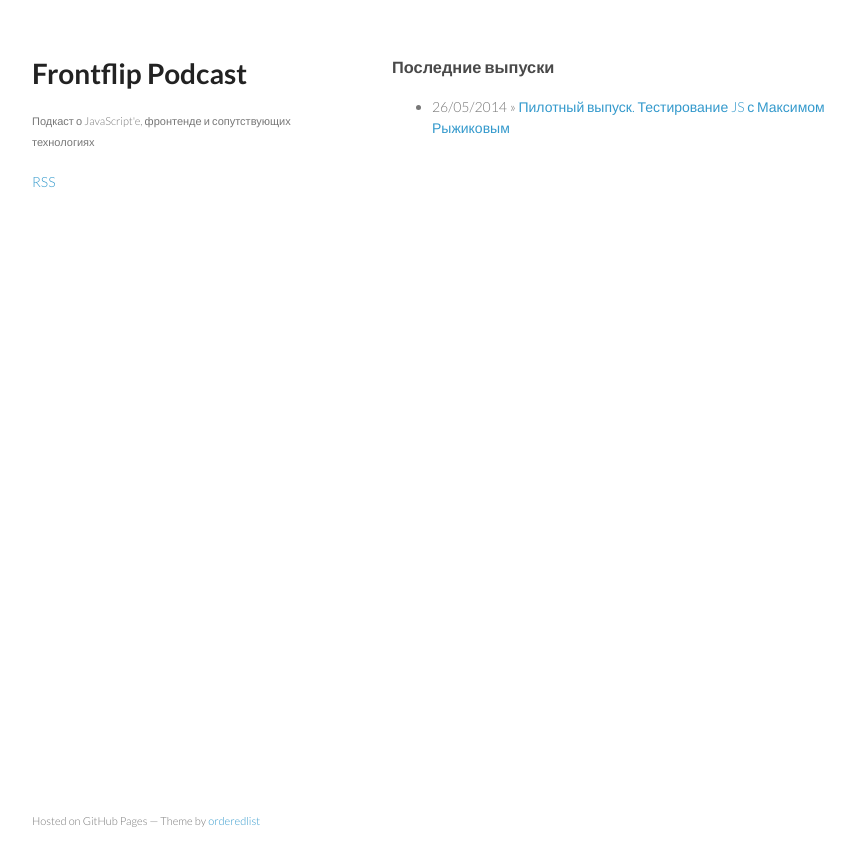
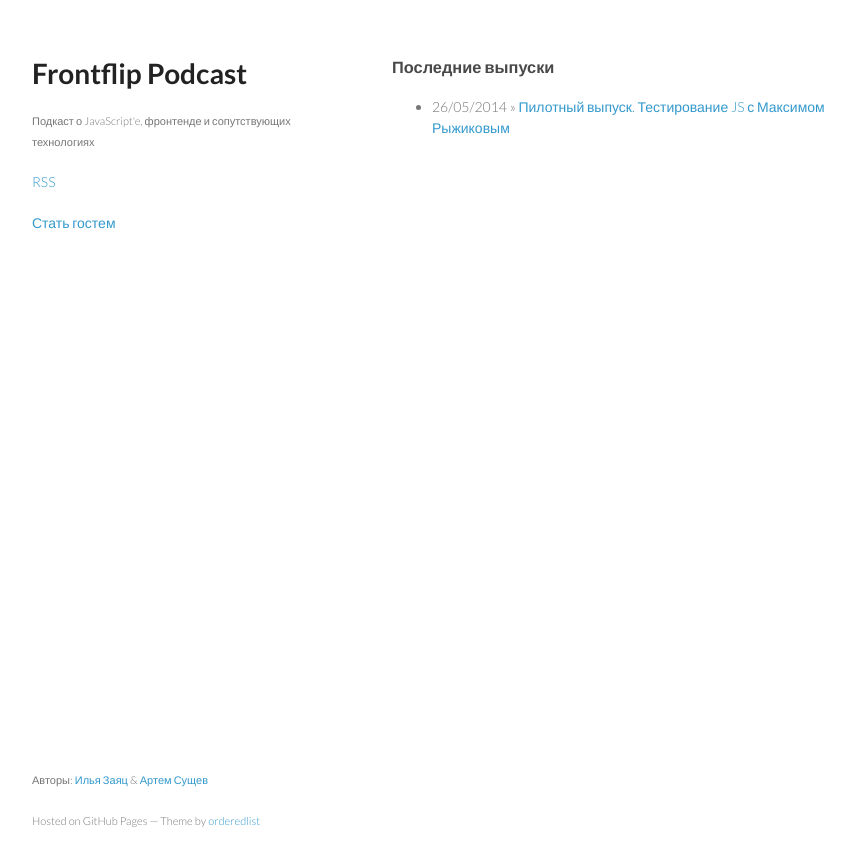
Before and after one commit to frontflip-podcast/frontflip-podcast.github.io, a Jekyll site: the page built from index.markdown, in a window 1280 px wide. Shown: the top 866 px of the page, without its empty margins (178-1033 px from the left). Built offline with Jekyll 4.4.1, drawn with Linux system fonts in a browser that asks for light colours; comment, search, counter and statistics services are not loaded.

Commit message:
added new logo and links to authors

```diff
--- a/_layouts/default.html
+++ b/_layouts/default.html
@@ -18,11 +18,13 @@
         <a href="/"><h1>Frontflip Podcast</h1></a>
         <p><small>Подкаст о JavaScript'e, фронтенде и сопутствующих технологиях</small></p>
         <p><a href="/podcast.xml">RSS</a></p>
+        <p><a href="mailto:somebody32@gmail.com">Стать гостем</a></p>
       </header>
       <section>
         {{ content }}
       </section>
       <footer>
+        <p><small>Авторы: <a href="https://twitter.com/23ydobemos">Илья Заяц</a> &amp; <a href="https://twitter.com/asuschev">Артем Сущев</a></small></p>
         <p><small>Hosted on GitHub Pages &mdash; Theme by <a href="https://github.com/orderedlist">orderedlist</a></small></p>
       </footer>
     </div>
```
Also changed, not shown: images/logo.jpg.
